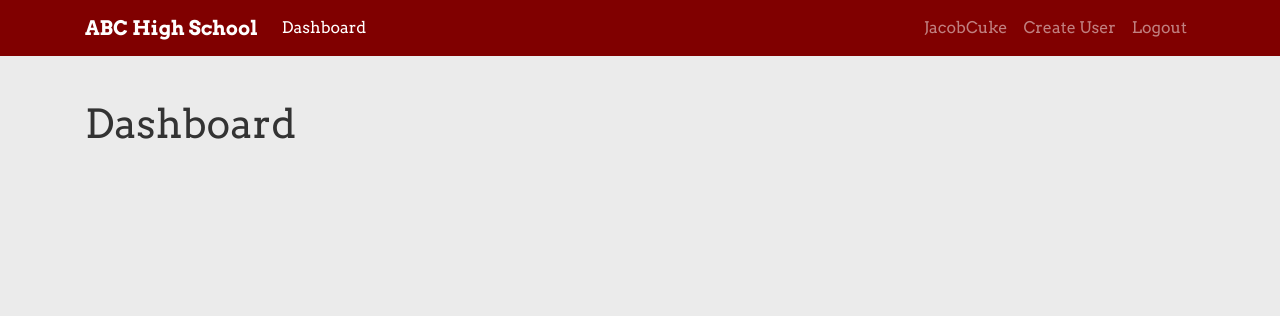
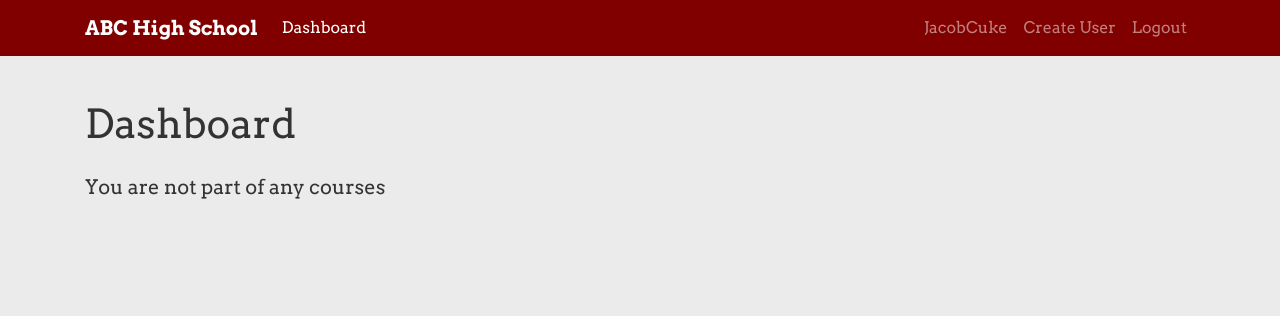
Before and after one commit to JacobCuke/SchoolManagement, a Django app: page /dashboard/JacobCuke/ in a window 1280 px wide. Shown: the top 316 px of the page. Run offline with Django 3.2, Linux system fonts and the light colour scheme; a user stored in the database is signed in; data comes from the database, SQL or seed files in the repository; both versions use the stored data as it was after the commit; some libraries are stand-ins or nearby versions.

Commit message:
Display appropriate message when there are no courses in the dashboard

```diff
--- a/school/templates/school/dashboard.html
+++ b/school/templates/school/dashboard.html
@@ -6,6 +6,10 @@
 
 {% block content %}
   <h1 class="mb-4">Dashboard</h1>
+  {% if not courses %}
+    <p class="lead">You are not part of any courses</p>
+  {% endif %}
+
   {% if courses.enrolled_courses %}
     <h2 class="mb-4">Enrolled Courses</h2>
     {% for course in courses.enrolled_courses %}
```
Also changed, not shown: db.sqlite3.
